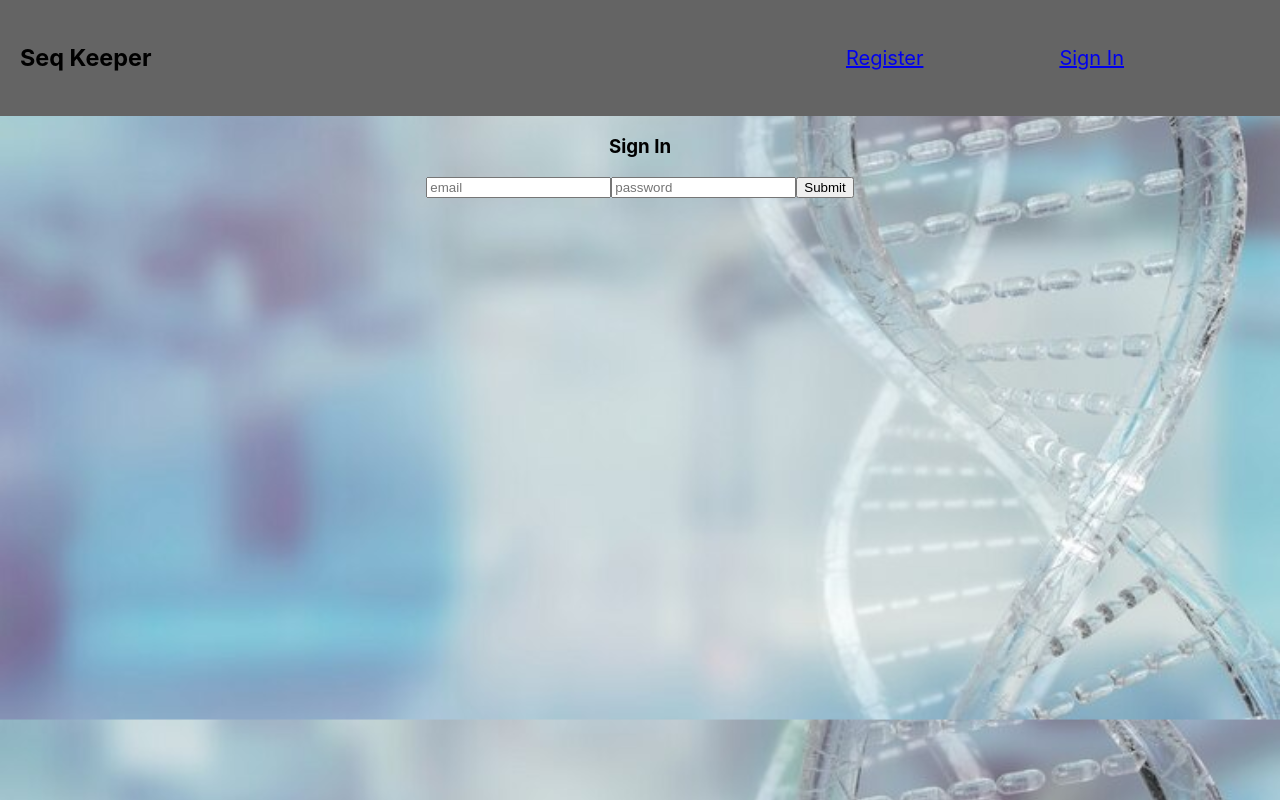
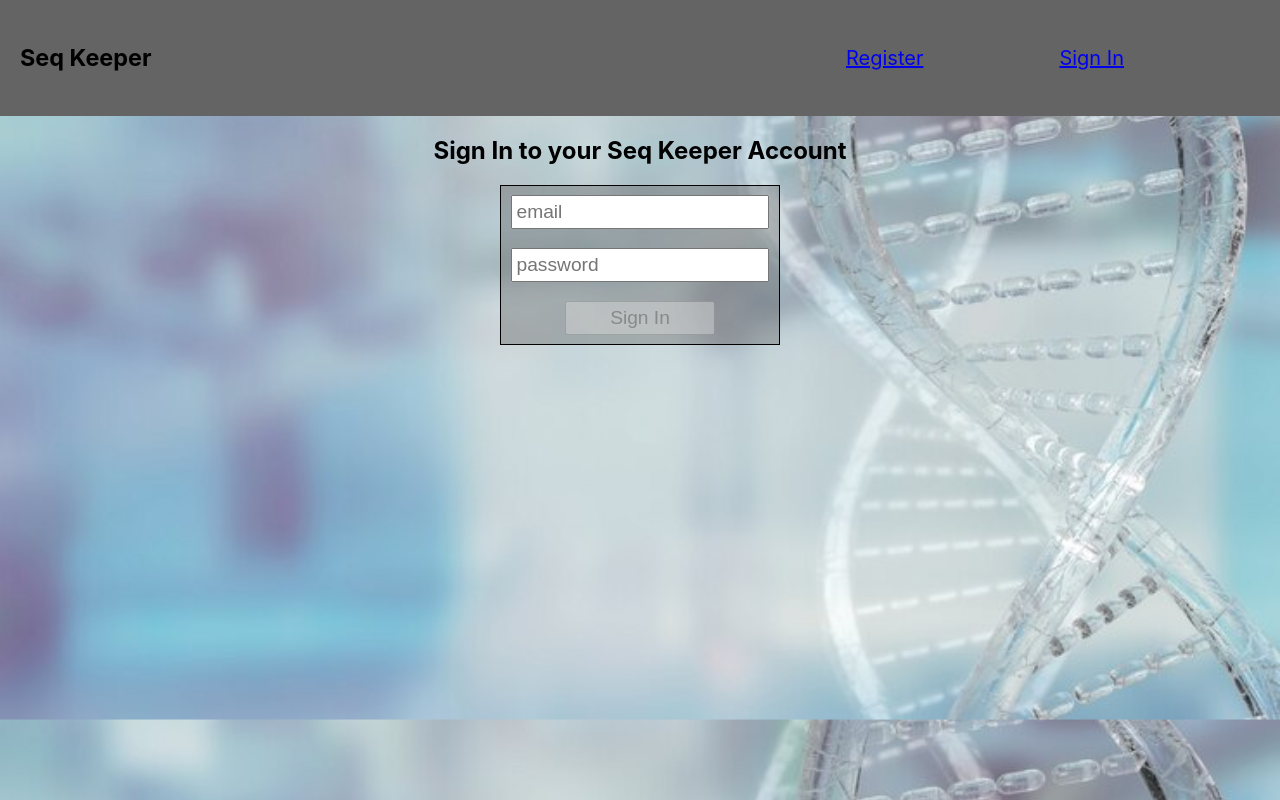
Before and after one commit to jadlevine/seq-keeper, a React (Create React App) app in the folder client/: page / in a window 1280 px wide. Built offline with nearby package versions, Linux system fonts and the light colour scheme.

Commit message:
signin page formatting

```diff
--- a/client/src/App.css
+++ b/client/src/App.css
@@ -66,22 +66,26 @@ body {
 }
 
 /* REGISTER */
-.register-body{
+.register-body,
+.signin-body{
   display: flex;
   flex-direction: column;
   align-items: center;
 }
-.register-form{
+.register-form,
+.signin-form{
   display: flex;
   flex-direction: column;
   align-items: center;
 }
-.register-input{
+.register-input,
+.signin-input{
   margin: .5em;
   padding: .2em;
   font-size: larger;
 }
-.register-button{
+.register-button,
+.signin-button{
   margin: .5em 0;
   padding: .2em;
   font-size: larger;
--- a/client/src/pages/Signin.js
+++ b/client/src/pages/Signin.js
@@ -28,10 +28,9 @@ const Signin = ({ setUser }) => {
   }
 
   return (
-    <div className="signin-container">
-      <div className="button-form-container">
-        <form className="signin-container">
-          <h3 className="signin-text">Sign In</h3>
+    <div className="signin-body">
+      <h2>Sign In to your Seq Keeper Account</h2>
+      <form className="signin-form container" onSubmit={handleSubmit}>
         <input
           onChange={handleChange}
           value={formValues.email}
@@ -50,11 +49,13 @@ const Signin = ({ setUser }) => {
           className="signin-input"
           placeholder="password"
         ></input>
-          <button onClick={handleSubmit} type="submit" className="submit-btn">
-            Submit
+        <button
+          disabled={!formValues.email && !formValues.password}
+          className="signin-button"
+        >
+          Sign In
         </button>
       </form>
-      </div>
     </div>
   )
 }
```
Lines whose indentation alone changed are shown as unchanged.
